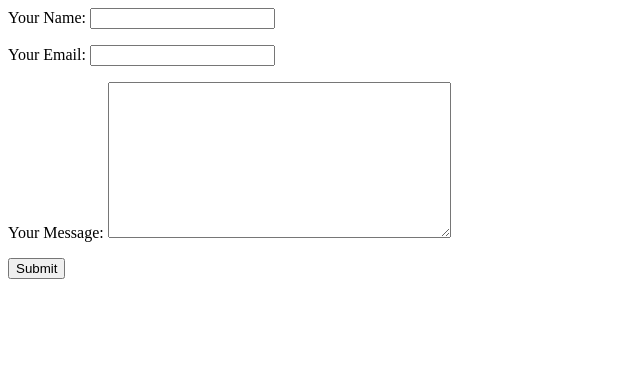
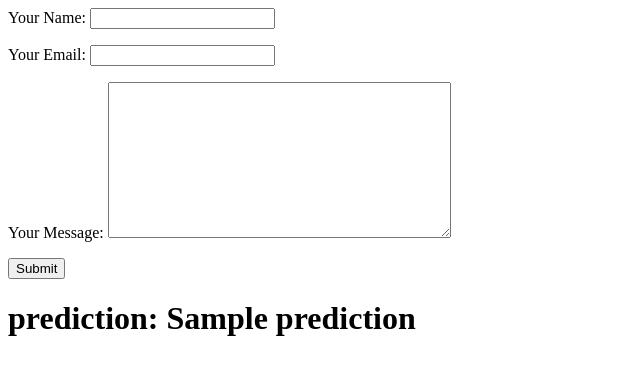
Before and after one commit to kajumz/django_with_ml, a Django app: template ml_app/mlapp/templates/predict.html in a window 1280 px wide. Shown: the top 375 px of the page, without its empty margins (0-640 px from the left). Run offline with Django 5.2, Linux system fonts and the light colour scheme; the template is opened without the code that fills it: values that come from a table or form of the project are taken from there, most other values are stand-ins (such as "Sample title", 1, 10 or a date in 2020); parts of the project's set-up code (start-up, migrations or seed data) failed here and were passed over.

Commit message:
Update predict.html

```diff
--- a/ml_app/mlapp/templates/predict.html
+++ b/ml_app/mlapp/templates/predict.html
@@ -3,3 +3,6 @@
     {{form.as_p }}
     <input type="submit" value=Submit>
 </form>
+{% if prediction is not None %}
+    <h1>prediction: {{ prediction }}</h1>
+{% endif %}
```
